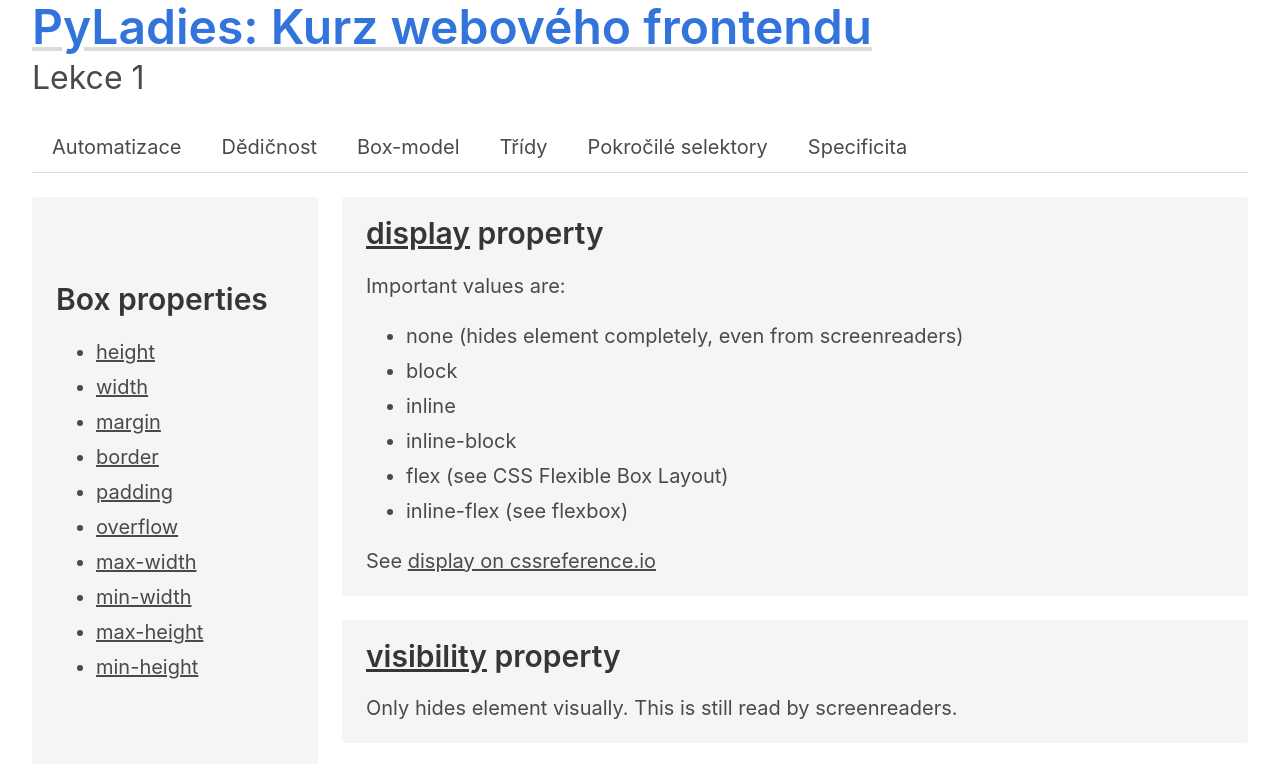
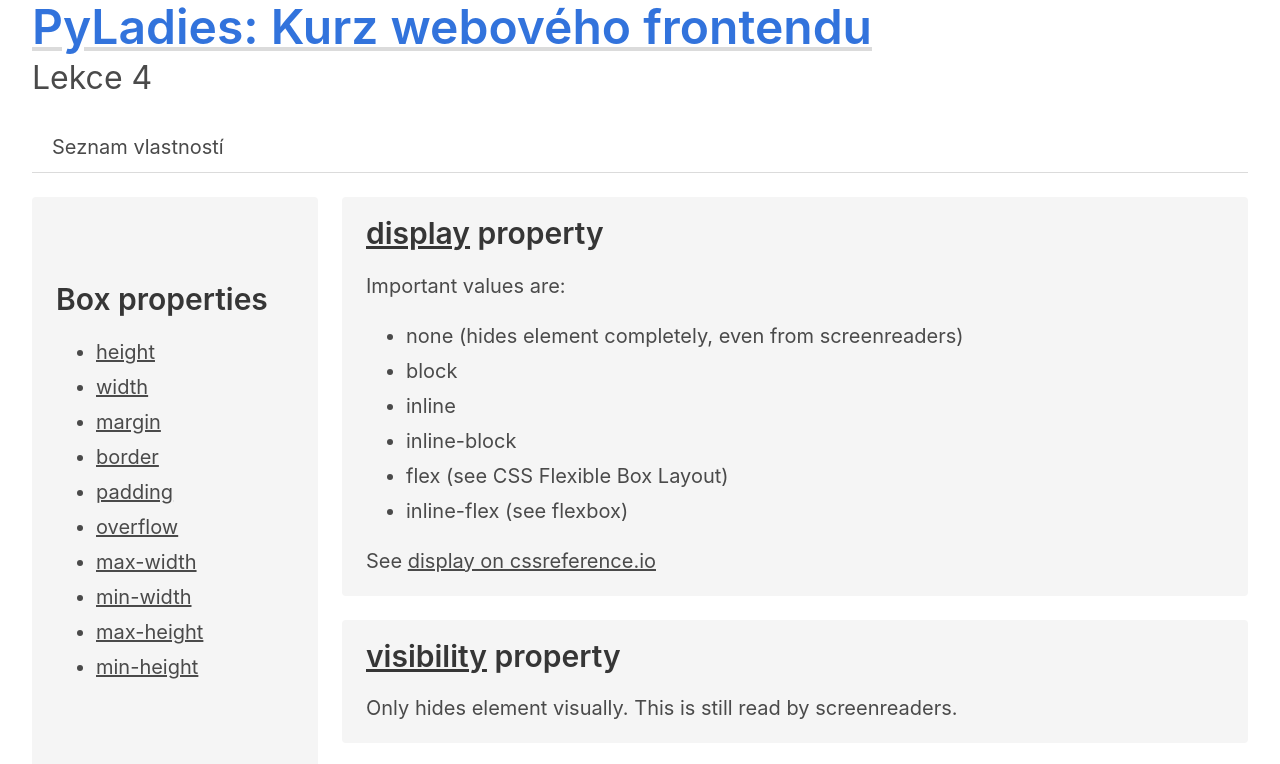
Before and after one commit to PyLadiesCZ/webkurz.pyladies.cz, a website: page lekce/4/seznam-vlastnosti.html in a window 1280 px wide. Shown: the top 764 px of the page. Drawn offline with nearby package versions, Linux system fonts and the light colour scheme; files that its build step writes are made by us from their sources.

Commit message:
seznam vlastnosti az na posledni lekci

```diff
--- a/lekce/1/seznam-vlastnosti.html
+++ b/lekce/4/seznam-vlastnosti.html
@@ -9,17 +9,11 @@
 
 <div class="container is-fluid">
     <h1 class="title is-1 c-main-title"><a href="/">PyLadies: Kurz webového frontendu</a></h1>
-    <h2 class="subtitle is-3">Lekce 1</h2>
+    <h2 class="subtitle is-3">Lekce 4</h2>
 
     <div class="tabs is-medium">
         <ul>
-            <li><a href="automatizace">Automatizace</a></li>
-            <li><a href="dedicnost">Dědičnost</a></li>
-            <li><a href="box-model">Box-model</a></li>
-            <li><a href="tridy">Třídy</a></li>
-            <li><a href="pokrocile-selektory">Pokročilé selektory</a></li>
-            <li><a href="specificita">Specificita</a></li>
-            <!--<li><a href="seznam-vlastnosti">Seznam vlastností</a></li>-->
+            <li><a href="seznam-vlastnosti">Seznam vlastností</a></li>
         </ul>
     </div>
 
```
Also changed, not shown: index.html (+5 -5 lines), lekce/1/automatizace.html (+0 -1 lines), lekce/1/box-model.html (+0 -1 lines), lekce/1/dedicnost.html (+0 -1 lines), lekce/1/pokrocile-selektory.html (+0 -1 lines), lekce/1/specificita.html (+2 -3 lines), lekce/1/tridy.html (+1 -1 lines), lekce/4/seznam-vlastnosti.md (renamed from lekce/1/seznam-vlastnosti.md).
